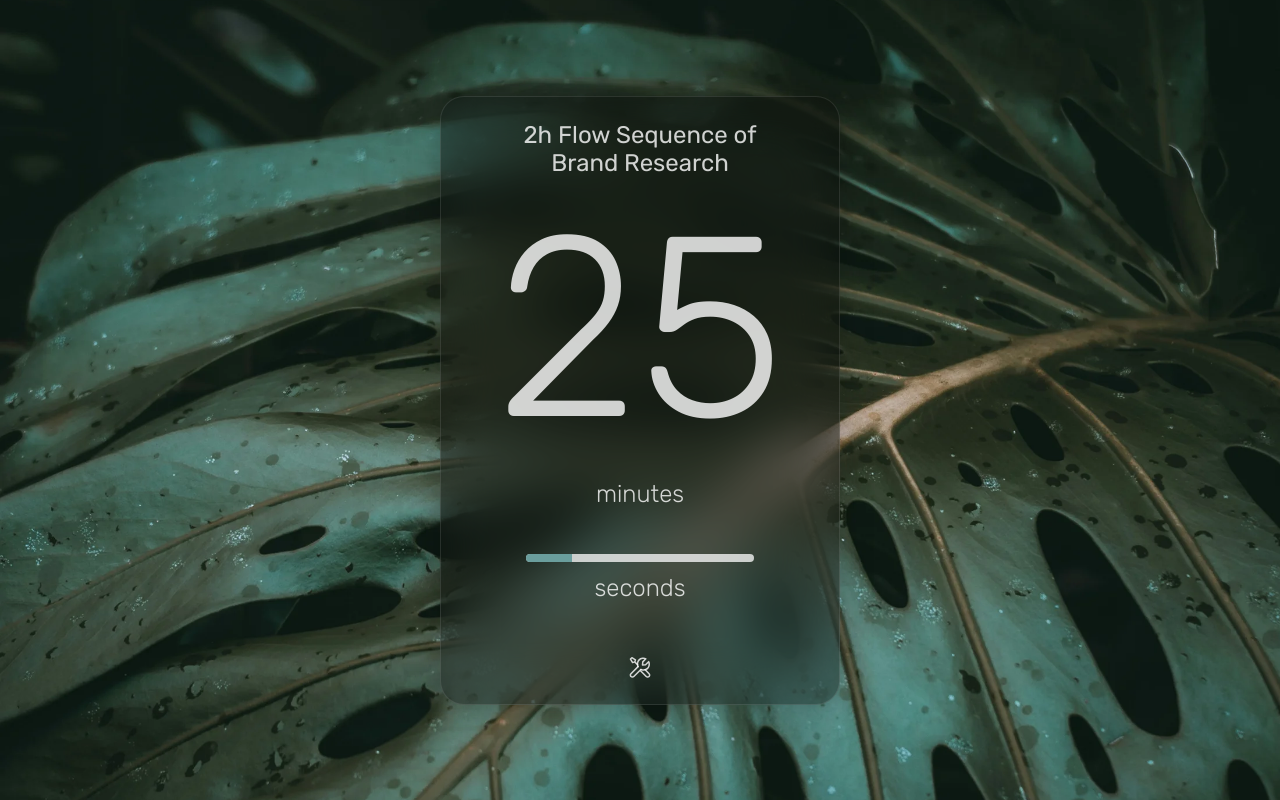
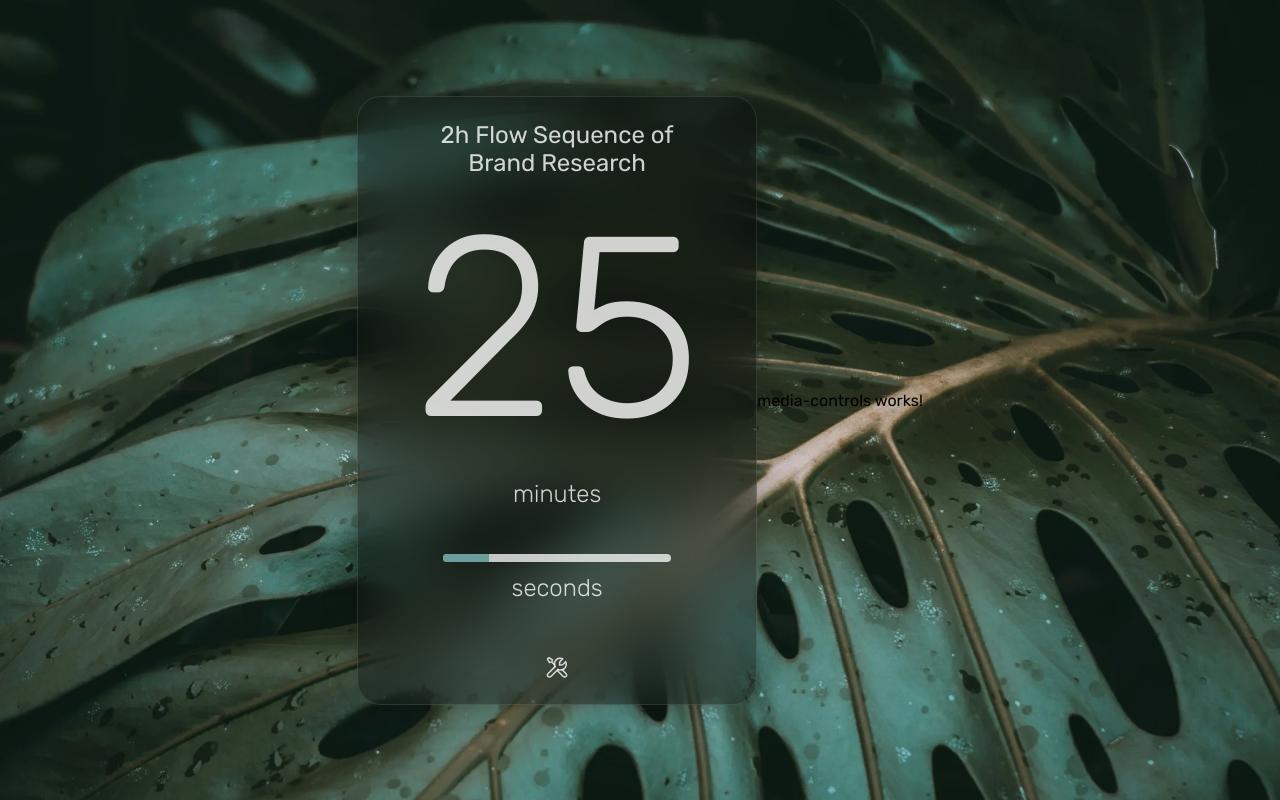
Before and after one commit to BayerTobias/flow-sequence-app-frontend, an Angular app: page /home in a window 1280 px wide. Built offline with nearby package versions, Linux system fonts and the light colour scheme.

Commit message:
media contols component

```diff
--- a/src/app/home/components/home/home.component.html
+++ b/src/app/home/components/home/home.component.html
@@ -1,3 +1,6 @@
 <main style="background-image: url('assets/img/backgrounds/background-1.webp')">
-  @if (timer) {<app-timer></app-timer>} @else {<app-welcome></app-welcome>}
+  @if (timer) {
+  <app-timer></app-timer>
+  <app-media-controls></app-media-controls>
+  } @else {<app-welcome></app-welcome>}
 </main>
--- a/src/app/home/components/home/home.component.ts
+++ b/src/app/home/components/home/home.component.ts
@@ -1,11 +1,12 @@
 import { Component } from '@angular/core';
 import { WelcomeComponent } from '../welcome/welcome.component';
 import { TimerComponent } from '../timer/timer.component';
+import { MediaControlsComponent } from '../media-controls/media-controls.component';
 
 @Component({
   selector: 'app-home',
   standalone: true,
-  imports: [WelcomeComponent, TimerComponent],
+  imports: [WelcomeComponent, TimerComponent, MediaControlsComponent],
   templateUrl: './home.component.html',
   styleUrl: './home.component.scss',
 })
--- /dev/null
+++ b/src/app/home/components/media-controls/media-controls.component.html
@@ -0,0 +1 @@
+<p>media-controls works!</p>
```
Also changed, not shown: src/app/home/components/media-controls/media-controls.component.ts (added, +12 -0 lines), src/app/home/components/media-controls/media-controls.component.scss (added), 1 other file (tests, documents, lock files or other folders).
